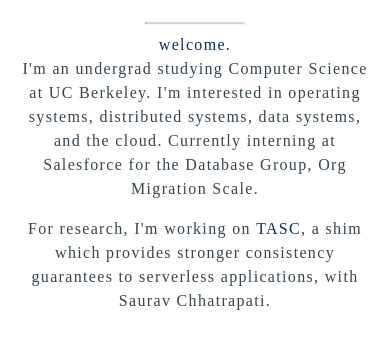
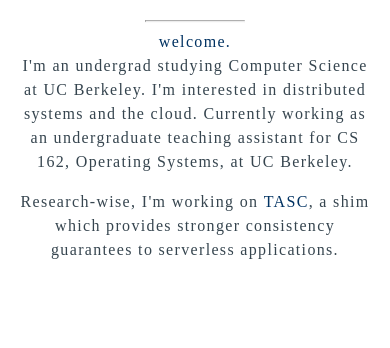
Before and after one commit to tajshaik24/tajshaik24.github.io, a plain HTML site: page index.html in a window 390 px wide. Shown: the part 372-720 px from the top of the page. Drawn offline with nearby package versions, Linux system fonts and the light colour scheme; a web font is replaced by a local one.

Commit message:
Updated Homepage and Resume

```diff
--- a/assets/css/main.css
+++ b/assets/css/main.css
@@ -41,7 +41,7 @@ hr {
   height: 100%;
   position: relative;
   top: 50%;
-  transform: translateY(5%);
+  transform: translateY(15%);
 }
 
 .tasc-link {
@@ -133,4 +133,12 @@ hr {
   #project {
     width: 90%;
   }
+
+  .website {
+    height: 100%;
+    position: relative;
+    top: 50%;
+    transform: translateY(5%);
+    margin-bottom: 10%;
+  }
 }
--- a/index.html
+++ b/index.html
@@ -32,10 +32,10 @@
         <div id="welcome">welcome.</div>
         <div id="main">
           <p id="description">
-            I'm an undergrad studying Computer Science at UC Berkeley. I'm interested in operating systems, distributed systems, data systems, and the cloud. Currently interning at Salesforce for the Database Group, Org Migration Scale.
+            I'm an undergrad studying Computer Science at UC Berkeley. I'm interested in distributed systems and the cloud. Currently working as an undergraduate teaching assistant for CS 162, Operating Systems, at UC Berkeley.
           </p>
           <p id="project">
-            For research, I'm working on <a class="tasc-link" href="https://github.com/saurav-c/aftsi">TASC</a>, a shim which provides stronger consistency guarantees to serverless applications, with Saurav Chhatrapati.
+            Research-wise, I'm working on <a class="tasc-link" href="https://github.com/saurav-c/aftsi">TASC</a>, a shim which provides stronger consistency guarantees to serverless applications.
           </p>
         </div>
       </div>
```
Also changed, not shown: 1 other file.
